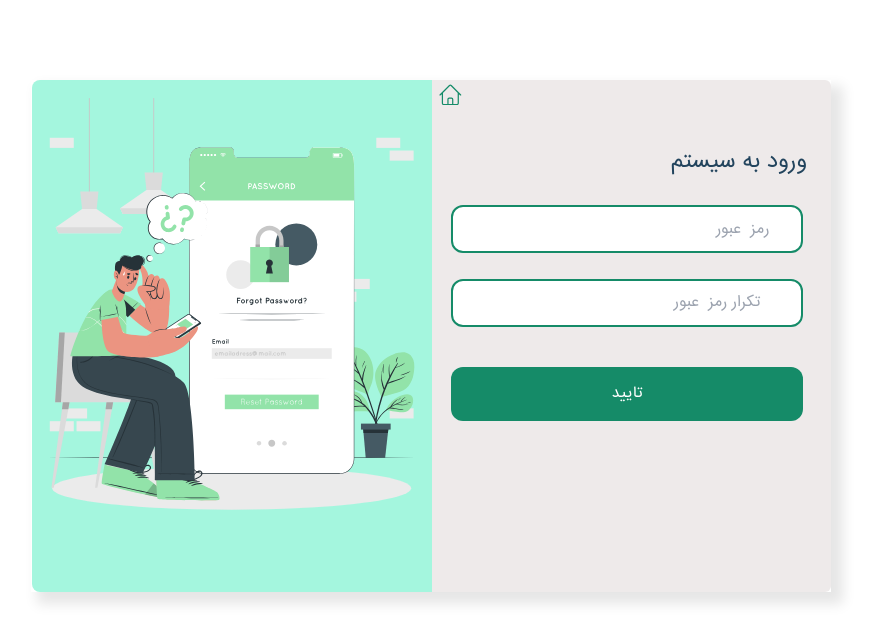
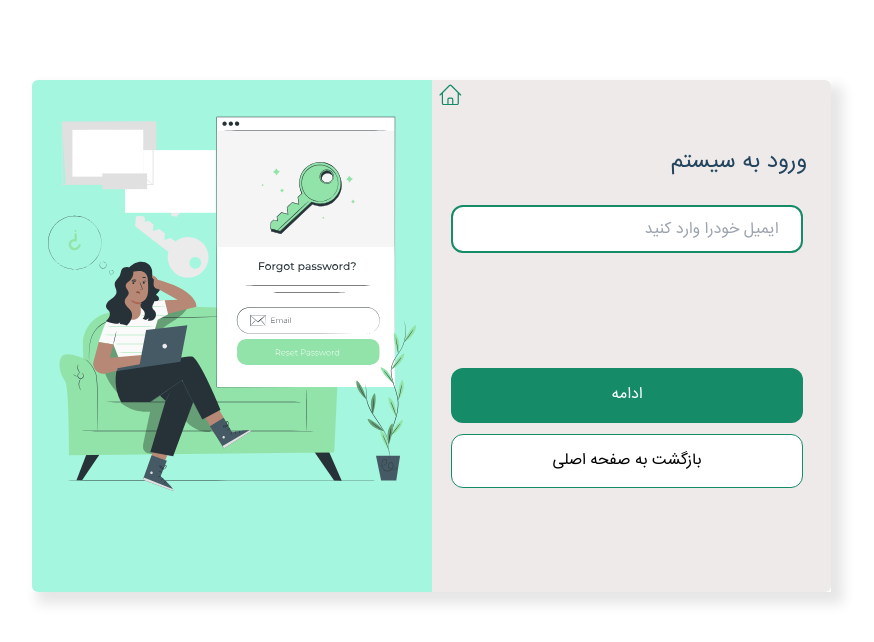
Before and after one commit to amin-bakhshande/Behshahr, a React (Vite) app: page /forget-password in a window 1280 px wide. Shown: the top 642 px of the page, without its empty margins (209-1083 px from the left). Built offline with nearby package versions, Linux system fonts and the light colour scheme; no server answers.

Commit message:
apiForgetPass

```diff
--- a/src/components/ForgetPasswordForm/StepOne.jsx
+++ b/src/components/ForgetPasswordForm/StepOne.jsx
@@ -1,24 +1,40 @@
-import React from "react";
+import React, { useState } from "react";
 import forgetPassword from "./../../assets/forgetPassword.svg";
 import { Field, Form, Formik } from "formik";
 import home from "./../../assets/home.svg";
 import { postApi } from "../../core/api/api";
 import { Link } from "react-router-dom";
+import { usePass } from "../../core/provider/PasswoedProvider";
 
-const StepOne = () => {
-
+const ForgetStepOne = () => {
+  const [isDisable, setIsDisable] = useState(false);
+  const { passId, setPassId } = usePass();
+  console.log(passId);
   const forgetHandler = async (values) => {
+    setIsDisable(true);
     console.log(values);
 
     const path = "/Sign/ForgetPassword";
-    const body = { ...values, baseUrl: "https://localhost:5173/resetpassword" };
+
+    const body = { ...values, baseUrl: "http://localhost:5173/reset-password" };
 
     const response = await postApi({ path, body });
-    console.log(response);
+    setPassId(response);
+    const myJSON = JSON.stringify(response);
+    if (response.success) {
+      localStorage.setItem("pass", myJSON);
+      alert("boooos");
+    } else {
+      alert("kooooft");
+    }
+    setIsDisable(false);
   };
 
   return (
     <div className="flex m-auto h-[32rem] w-[50rem] mt-[5rem] shadow-[9px_9px_12px_3px_rgba(0,_0,_0,_0.1)]">
+      {!passId ? (
+        <>
+          {" "}
           <div className="bg-[#A4F6DE] relative left-[1px] w-[25rem] rounded-l-md ">
             <img
               className="m-auto h-[28rem] w-[23rem]"
@@ -26,7 +42,6 @@ const StepOne = () => {
               alt=""
             />
           </div>
-
           <div className="w-[25rem] bg-[#eeeaea] rounded-r-md ">
             <img src={home} alt="" />
             <h2 className="text-right mr-6 text-[#22445D] mt-[2.5rem] text-[23px] ">
@@ -42,7 +57,12 @@ const StepOne = () => {
                 />
 
                 <button
-              className="w-[22rem] h-[3.4rem] ml-5 bg-[#158B68] rounded-xl mt-[7.2rem] text-[#ffff]"
+                  disabled={isDisable}
+                  className={`w-[22rem] h-[3.4rem] ml-5  rounded-xl mt-[7.2rem] text-[#ffff]  ${
+                    isDisable
+                      ? "cursor-not-allowed bg-[#8b1529]"
+                      : "cursor-pointer bg-[#158B68]"
+                  }`}
                   type="submit"
                 >
                   ادامه
@@ -54,8 +74,12 @@ const StepOne = () => {
               بازگشت به صفحه اصلی
             </button>
           </div>
+        </>
+      ) : (
+        "داداش ایمیلتو چکش کن لاشی"
+      )}
     </div>
   );
 };
 
-export { StepOne };
+export { ForgetStepOne };
--- /dev/null
+++ b/src/components/ForgetPasswordForm/StepThree.jsx
@@ -0,0 +1,75 @@
+import React from "react";
+import { Field, Form, Formik } from "formik";
+import home from "./../../assets/home.svg";
+import forgetPassword2 from "./../../assets/forgetPassword2.svg";
+import { postApi } from "../../core/api/api";
+import { usePass } from "../../core/provider/PasswoedProvider";
+
+const ForgetStepThree = ({ id }) => {
+  const { passId, setPassId } = usePass();
+  console.log(passId);
+  const forgetHandler = async (values) => {
+    const path = "/Sign/Reset";
+
+    const data = {
+      userId: passId?.id,
+      newPassword: values.newPassword,
+      resetValue: passId?.message,
+    };
+
+    const response = await postApi({ path, body: data });
+    console.log(response);
+    if (response.success) {
+      alert("boooos");
+    } else {
+      alert("kooooft");
+    }
+  };
+
+  return (
+    <div className="flex m-auto h-[32rem] w-[50rem] mt-[5rem] shadow-[9px_9px_12px_3px_rgba(0,_0,_0,_0.1)]">
+      <div className="bg-[#A4F6DE] relative left-[1px] w-[25rem] rounded-l-md ">
+        <img
+          className="m-auto h-[28rem] w-[23rem]"
+          src={forgetPassword2}
+          alt=""
+        />
+      </div>
+
+      <div className="w-[25rem] bg-[#eeeaea] rounded-r-md ">
+        <img src={home} alt="" />
+        <h2 className="text-right mr-6 text-[#22445D] mt-[2.5rem] text-[23px] ">
+          ورود به سیستم
+        </h2>
+        <Formik
+          onSubmit={forgetHandler}
+          initialValues={{ newPassword: "", resetValue: "" }}
+        >
+          <Form>
+            <Field
+              placeholder="رمز عبور       "
+              className="border-solid border-2 ml-5 border-[#158B68] text-right rounded-xl  text-[#ABA7A7] w-[22rem] h-[3rem] mt-[1.6rem] "
+              type="text"
+              name="newPassword"
+            />
+            <Field
+              placeholder="تکرار رمز عبور      "
+              className="border-solid border-2 ml-5 border-[#158B68] text-right rounded-xl  text-[#ABA7A7] w-[22rem] h-[3rem] mt-[1.6rem] "
+              type="text"
+              name="confirm"
+            />
+
+            <button
+              className="w-[22rem] h-[3.4rem] ml-5 bg-[#158B68] rounded-xl mt-[7.2rem] text-[#ffff]"
+              type="submit"
+            >
+              تایید
+            </button>
+          </Form>
+        </Formik>
+      </div>
+    </div>
+  );
+};
+
+export { ForgetStepThree };
--- a/src/components/ForgetPasswordForm/StepTwo.jsx
+++ b/src/components/ForgetPasswordForm/StepTwo.jsx
@@ -1,77 +1,29 @@
-import forgetPassword2 from "./../../assets/forgetPassword2.svg";
-import React, { useEffect, useState } from "react";
-import { Field, Form, Formik } from "formik";
-import home from "./../../assets/home.svg";
+import { useEffect, useState } from "react";
+import { useNavigation, useParams } from "react-router-dom";
 import { getApi } from "../../core/api/api";
-import { useParams } from "react-router-dom";
+import { ForgetStepThree } from "./StepThree";
+import { usePass } from "../../core/provider/PasswoedProvider";
 
-const Steptwo = () => {
+//
+const ForgetStepTwo = () => {
+  const { passId, setPassId } = usePass();
 
-  const [pass, setPass] = useState([]);
+  const Navigation = useNavigation();
+  const { id } = useParams();
 
-  const getPassword = async () => {
-    const path = `/Sign/Reset/:ConfigValue` ;
+  const path = `/Sign/Reset/${id}`;
+  const [checkData, setCheckData] = useState(null);
+  const getResetPasss = async () => {
     const response = await getApi({ path });
-    console.log(response);
-    if (response) {
-      setPass(response);
-    }
+    setPassId(response);
+    setCheckData(response);
   };
 
-
   useEffect(() => {
-    getPassword();
+    getResetPasss();
   }, []);
 
-
-  return (
-    <div className="flex  m-auto h-[32rem] w-[50rem] mt-[5rem] shadow-[9px_9px_12px_3px_rgba(0,_0,_0,_0.1)]">
-      <div className="bg-[#A4F6DE] relative left-[1px] w-[25rem] rounded-l-lg">
-        <img
-          className="m-auto h-[28rem] w-[23rem] "
-          src={forgetPassword2}
-          alt=""
-        />
-      </div>
-
-      <div className="w-[25rem] bg-[#eeeaea] rounded-r-md">
-        <img src={home} alt="" />
-        <h2 className="text-right mr-6 text-[#22445D] mt-[2.5rem] text-[23px]">
-          ورود به سیستم
-        </h2>
-        <Formik
-          onSubmit
-          initialValues={{
-            phoneOrPass: "",
-            phoneOrPassword: "",
-            rememberMe: true,
-          }}
-        >
-          <Form>
-            <Field
-              placeholder="رمز  عبور       "
-              className="border-solid border-2 ml-5 border-[#158B68] text-right rounded-xl  text-[#ABA7A7] w-[22rem] h-[3rem] mt-[1.6rem] "
-              type="text"
-              name="phoneOrPass"
-            />
-            <Field
-              placeholder="تکرار رمز  عبور         "
-              className="border-solid border-2 ml-5 border-[#158B68] text-right rounded-xl  text-[#ABA7A7] w-[22rem] h-[3rem] mt-[1.6rem] "
-              type="text"
-              name="phoneOrPassword"
-            />
-
-            <button
-              className="w-[22rem] h-[3.4rem] ml-5 bg-[#158B68] rounded-xl mt-10 text-[#ffff]"
-              type="submit"
-            >
-              تایید
-            </button>
-          </Form>
-        </Formik>
-      </div>
-    </div>
-  );
+  return <> {!checkData ? "داده در حال برسی " : <ForgetStepThree />}</>;
 };
 
-export { Steptwo };
+export { ForgetStepTwo };
--- a/src/components/ForgetPasswordForm/index.jsx
+++ b/src/components/ForgetPasswordForm/index.jsx
@@ -1,9 +1,5 @@
 import React, { useState } from 'react'
-import { Field, Form, Formik } from "formik";
-import { useEffect  } from 'react';
-import { postApi } from '../../core/api/api';
-import { StepOne } from './stepOne';
-import { Steptwo } from './StepTwo';
+import { ForgetStepOne } from './StepOne';
 
 
 const ForgetPasswordForm = () => {
@@ -11,7 +7,9 @@ const ForgetPasswordForm = () => {
 
   return (
     <>
-    <Steptwo />
+    <ForgetStepOne />
+
+
 
 
     </>
--- /dev/null
+++ b/src/core/provider/PasswoedProvider.jsx
@@ -0,0 +1,16 @@
+import { createContext, useContext, useState } from "react";
+
+const PassContext = createContext(null);
+const PassProvider = ({ children }) => {
+  const [passId, setPassId] = useState(null);
+
+  return (
+    <PassContext.Provider value={{ passId, setPassId }}>
+      {children}
+    </PassContext.Provider>
+  );
+};
+
+export default PassProvider;
+
+export const usePass = () => useContext(PassContext);
--- a/src/routes/index.jsx
+++ b/src/routes/index.jsx
@@ -11,14 +11,13 @@ import { ForgetPassword } from "../screens/ForgetPassword";
 import { StepOne } from "../components/RegisterForm/StepOne";
 import { StepTwo } from "../components/RegisterForm/StepTwo";
 import { StepThree } from "../components/RegisterForm/StepThree";
-import { Steptwo } from "../components/ForgetPasswordForm/StepTwo";
-
+import { ForgetStepOne } from "../components/ForgetPasswordForm/StepOne";
+import { ForgetStepTwo } from "../components/ForgetPasswordForm/StepTwo";
+import PassProvider from "../core/provider/PasswoedProvider";
 
 const RoutesApp = createBrowserRouter([
-
-
   {
-        path:'/',
+    path: "/",
     element: <Landing />,
   },
   {
@@ -26,49 +25,60 @@ const RoutesApp = createBrowserRouter([
     element: <NotFound />,
   },
   {
-        path:'/about',
+    path: "/about",
     element: <AboutUs />,
   },
   {
-        path:'/courses-details',
+    path: "/courses-details",
     element: <CoursesDetails />,
   },
   {
-        path:'/articles-details',
+    path: "/articles-details",
     element: <ArticlesDetails />,
   },
   // Register Routers
   {
-        path:'/register',
+    path: "/register",
     element: <StepOne />,
   },
   {
-        path:'/register-verify',
+    path: "/register-verify",
     element: <StepTwo />,
   },
   {
-        path:'/register-final',
+    path: "/register-final",
     element: <StepThree />,
   },
   {
-        path:'/news-articles',
+    path: "/news-articles",
     element: <NewsArticles />,
   },
   {
-        path:'/login',
+    path: "/login",
     element: <Login />,
   },
   {
-        path:'/forget-password',
-        element: <ForgetPassword />,
+    path: "/forget-password",
+    element: (
+      <PassProvider>
+        {" "}
+        <ForgetPassword />{" "}
+      </PassProvider>
+    ),
   },
+  // {
+  //   path:'/forget-pass-StepOne',
+  //   element: <ForgetStepOne />,
+  // },
+
   {
-        path:'/new-password',
-        element: <Steptwo />,
+    path: "/reset-password/:id",
+    element: (
+      <PassProvider>
+        <ForgetStepTwo />
+      </PassProvider>
+    ),
   },
-
-
-
 ]);
 
-  export default RoutesApp
+export default RoutesApp;
```
Lines whose indentation alone changed are shown as unchanged.
